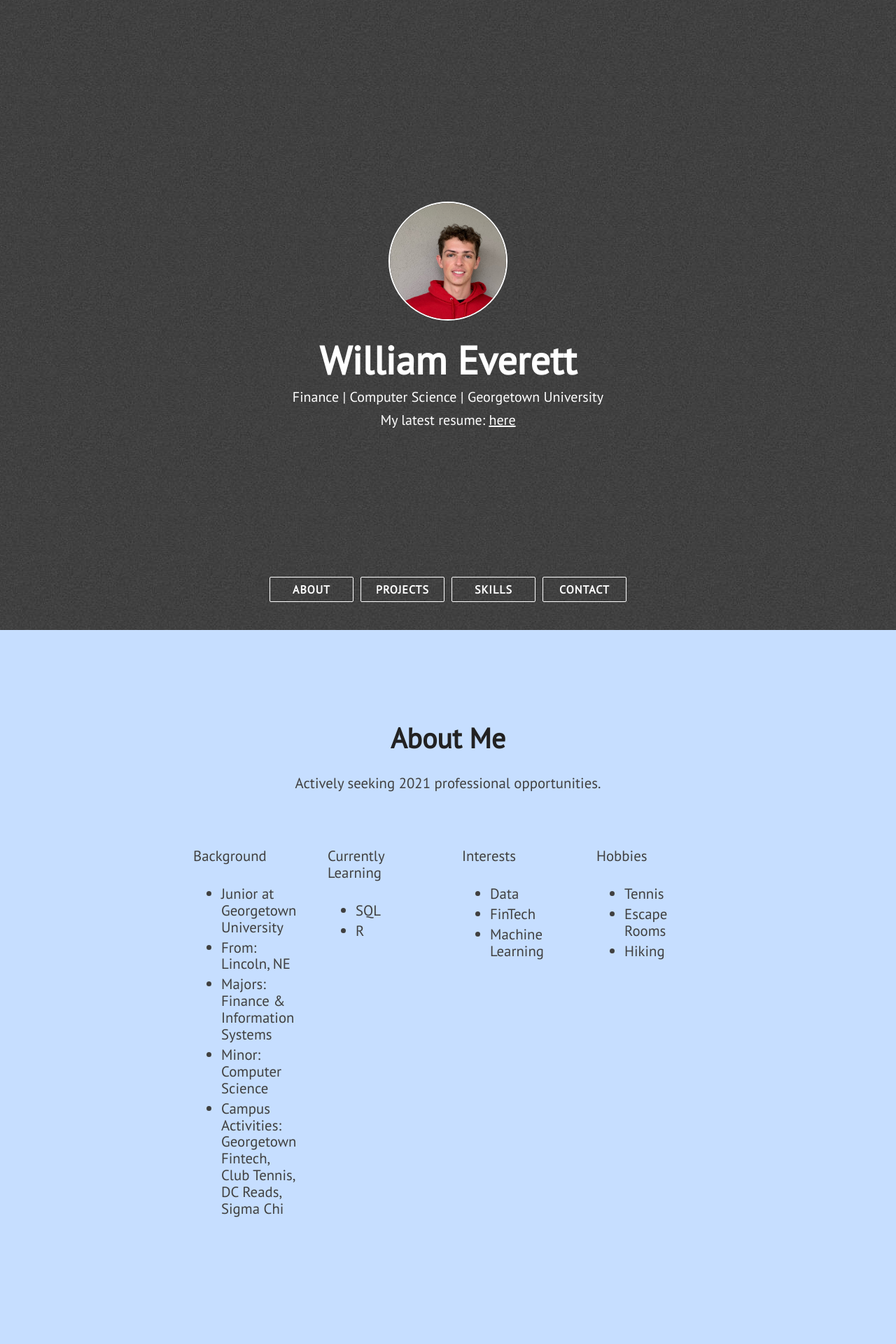
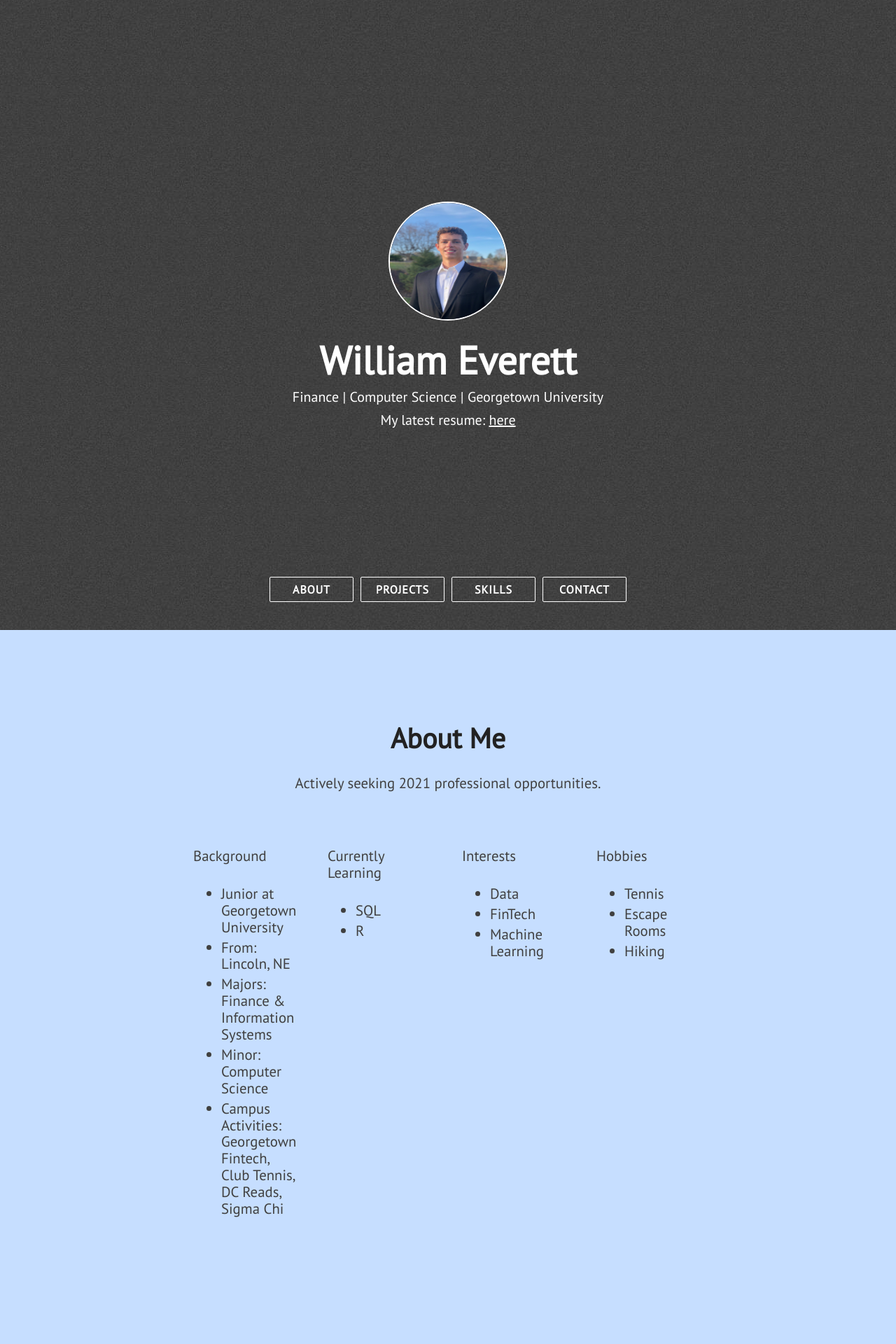
Before and after one commit to wae10/wae10.github.io, a Jekyll site: the page built from index.html, in a window 1280 px wide. Shown: the top 1920 px of the page at 70% size. Built offline with Jekyll 4.4.1, drawn with Linux system fonts in a browser that asks for light colours; nearby versions of some CDN libraries; grey boxes are pictures that could not be loaded.

Commit message:
prof pic

```diff
--- a/_includes/nav.html
+++ b/_includes/nav.html
@@ -2,7 +2,7 @@
 <section class="head" id="nav">
     <div class="head-inner-wrap">
         <div class="profile-pic-div animated">
-            <a href="#about" class="profile-pic-link"><img src="../assets/images/me.jpeg" class="profile-pic"/></a>
+            <a href="#about" class="profile-pic-link"><img src="../assets/images/me.JPG" class="profile-pic"/></a>
         </div>
         <div class="head-name head-title animated" id="head-name">{{ site.title }}</div>
         <div class="head-punchline animated">{{ site.description }} </div>
```
Also changed, not shown: assets/images/me.JPG (added), assets/images/me.jpeg (deleted), 1 other file.
